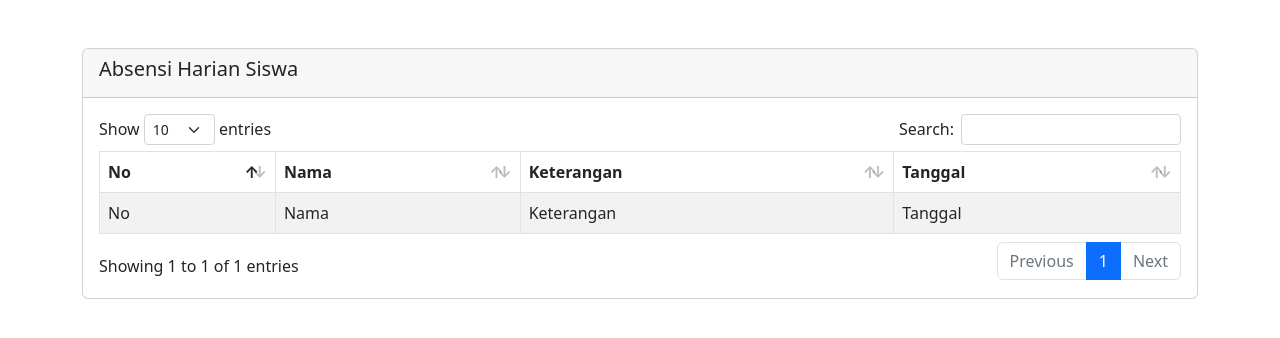
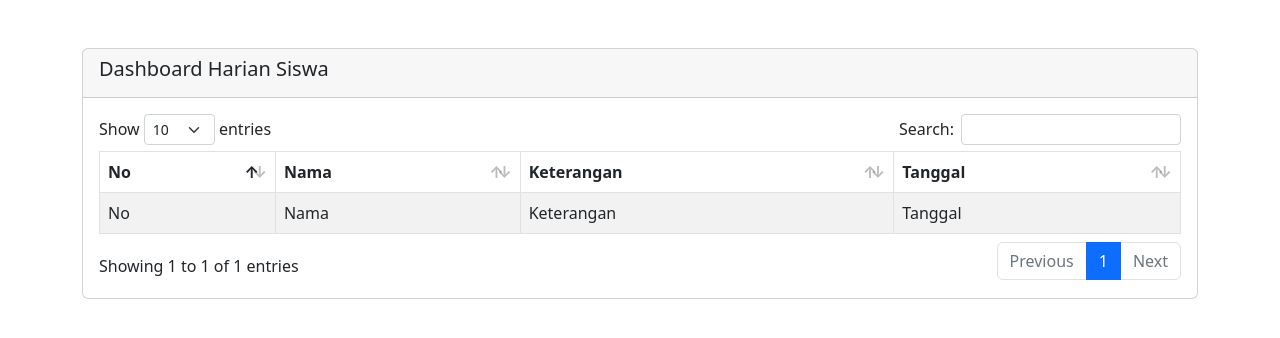
Before and after one commit to aufaramdhn/absensi, a PHP site: page /absensi/views/dashboard.php in a window 1280 px wide. Shown: the part 58-396 px from the top of the page. Run offline with PHP 8.4, Linux system fonts and the light colour scheme; some libraries are stand-ins or nearby versions.

Commit message:
update pertama

```diff
--- a/views/dashboard.php
+++ b/views/dashboard.php
@@ -11,7 +11,7 @@ endif;
 <div class="container">
     <div class="card mt-5">
         <div class="card-header">
-            <h5>Absensi Harian Siswa</h5>
+            <h5>Dashboard Harian Siswa</h5>
         </div>
         <div class="card-body">
             <table id="table" class="table table-striped table-bordered  d-md-block d-lg-table overflow-auto">
```
